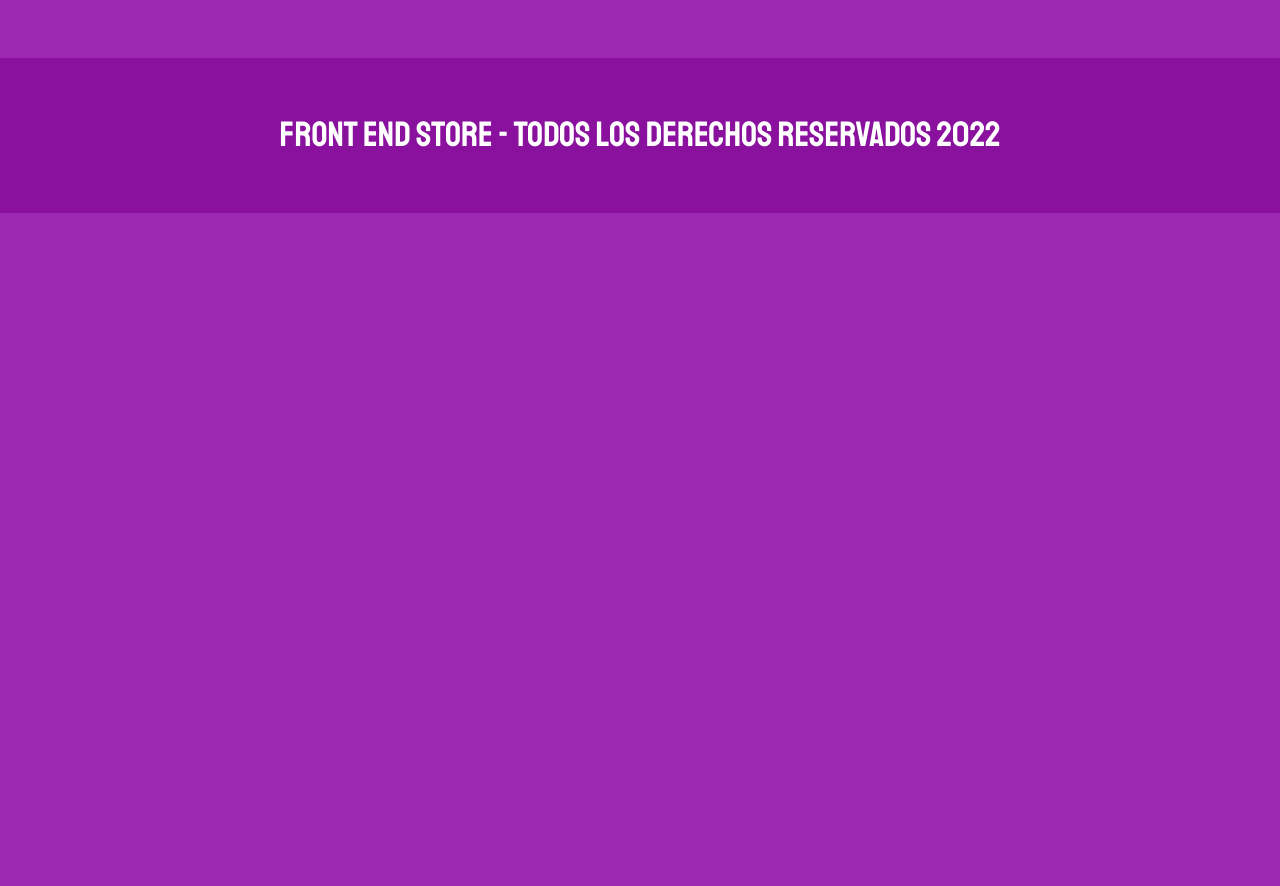
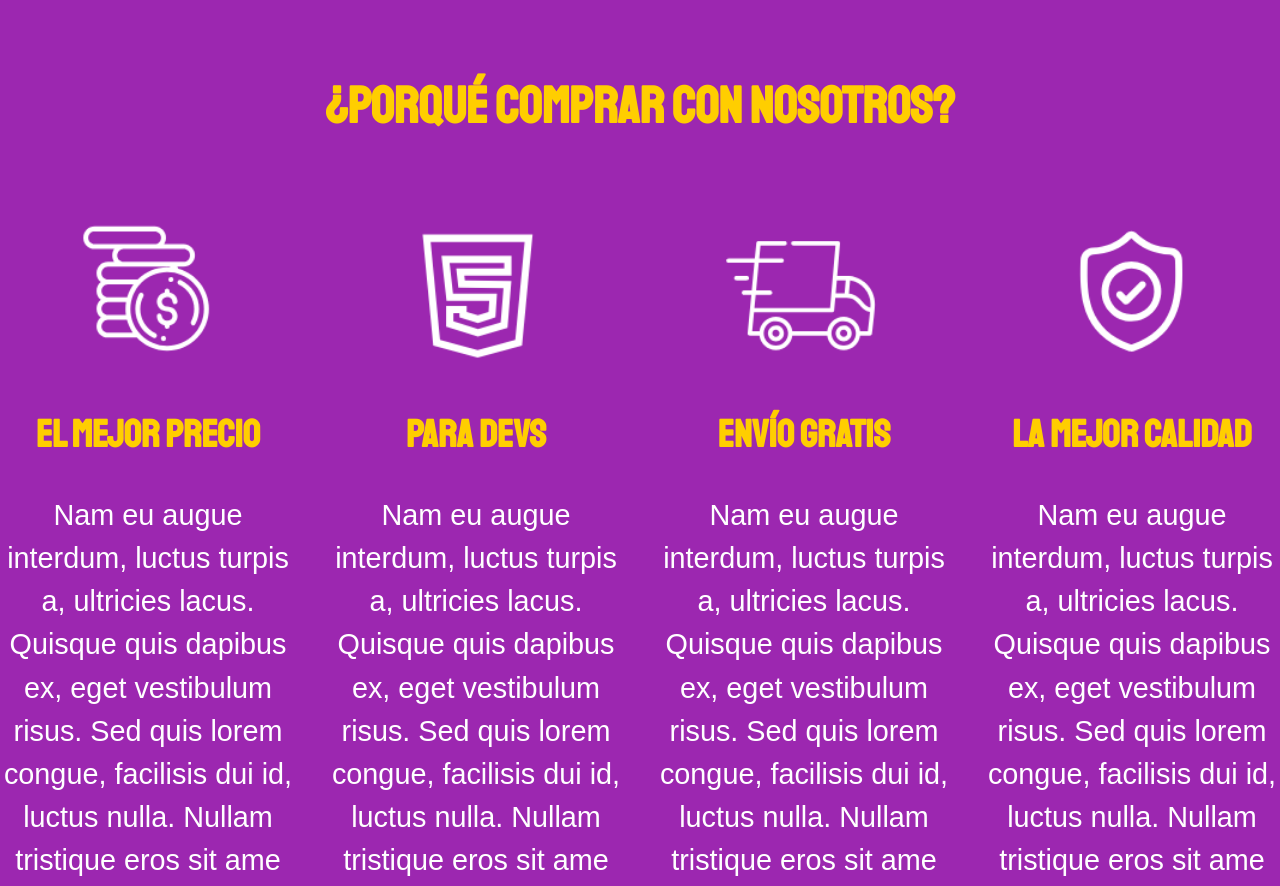
Before and after one commit to Plopezq/frontEndStore, a plain HTML site: page nosotros.html in a window 1280 px wide. Shown: the part 1242-2128 px from the top of the page. Before the commit the page ends 1455 px from the top, so only its background shows below. Drawn offline with Linux system fonts and the light colour scheme.

Commit message:
nosotros.html finished

```diff
--- a/css/style.css
+++ b/css/style.css
@@ -168,3 +168,24 @@ h3{
         grid-column: 2 / 3;
     }
 }
+
+/** Bloques **/
+.bloques{
+    display: grid;
+    grid-template-columns: repeat(2, 1fr);
+    gap: 2rem;
+}
+@media (min-width: 768px) {
+    .bloques{
+        grid-template-columns: repeat(4, 1fr);
+    }
+}
+.bloque{
+    text-align: center;
+}
+.bloque__imagen{
+    width: 90%;
+}
+.bloque__titulo{
+    margin: 0;
+}
--- a/nosotros.html
+++ b/nosotros.html
@@ -33,6 +33,44 @@
         </div>
     </main>
 
+    <section class="contenedor comprar">
+        <h2 class="comprar__titulo">¿Porqué comprar con nosotros?</h2>
+
+        <div class="bloques">
+            <div class="bloque">
+                <img class="bloque__imagen" src="img/icono_1.png" alt="porque comprar">
+                <h3 class="bloque__titulo">El mejor precio</h3>
+                <p>
+                    Nam eu augue interdum, luctus turpis a, ultricies lacus. Quisque quis dapibus ex, eget vestibulum risus. Sed quis lorem congue, facilisis dui id, luctus nulla. Nullam tristique eros sit ame
+                </p>
+            </div><!--.bloque-->
+
+            <div class="bloque">
+                <img class="bloque__imagen" src="img/icono_2.png" alt="porque comprar">
+                <h3 class="bloque__titulo">Para Devs</h3>
+                <p>
+                    Nam eu augue interdum, luctus turpis a, ultricies lacus. Quisque quis dapibus ex, eget vestibulum risus. Sed quis lorem congue, facilisis dui id, luctus nulla. Nullam tristique eros sit ame
+                </p>
+            </div><!--.bloque-->
+
+            <div class="bloque">
+                <img class="bloque__imagen" src="img/icono_3.png" alt="porque comprar">
+                <h3 class="bloque__titulo">Envío gratis</h3>
+                <p>
+                    Nam eu augue interdum, luctus turpis a, ultricies lacus. Quisque quis dapibus ex, eget vestibulum risus. Sed quis lorem congue, facilisis dui id, luctus nulla. Nullam tristique eros sit ame
+                </p>
+            </div><!--.bloque-->
+
+            <div class="bloque">
+                <img class="bloque__imagen" src="img/icono_4.png" alt="porque comprar">
+                <h3 class="bloque__titulo">La mejor calidad</h3>
+                <p>
+                    Nam eu augue interdum, luctus turpis a, ultricies lacus. Quisque quis dapibus ex, eget vestibulum risus. Sed quis lorem congue, facilisis dui id, luctus nulla. Nullam tristique eros sit ame
+                </p>
+            </div><!--.bloque-->
+        </div><!--.bloque-->
+    </section>
+
 
     <footer class="footer">
         <p class="footer__texto">Front End Store - Todos los derechos Reservados 2022</p>
```
